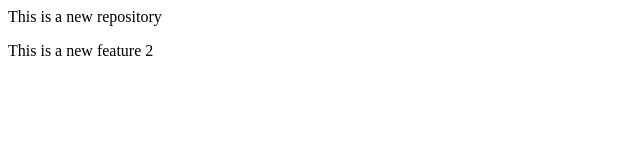
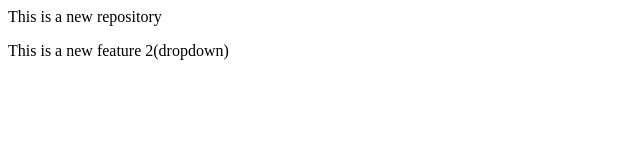
Before and after one commit to puspa686/localrepo, a plain HTML site: page index.html in a window 1280 px wide. Shown: the full height of the page, 0-640 px from the left. Drawn offline with Linux system fonts and the light colour scheme.

```diff
--- a/index.html
+++ b/index.html
@@ -1,2 +1,2 @@
 <p>This is a new repository</p>
-<p>This is a new feature 2</p>
+<p>This is a new feature 2(dropdown)</p>
```
